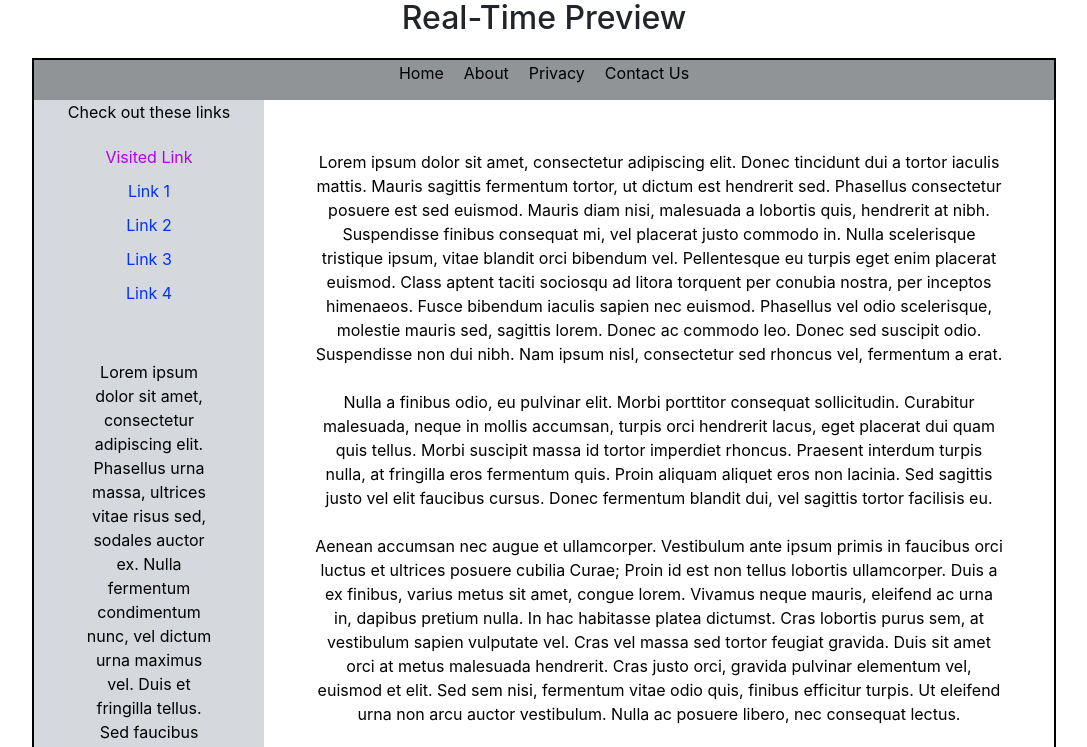
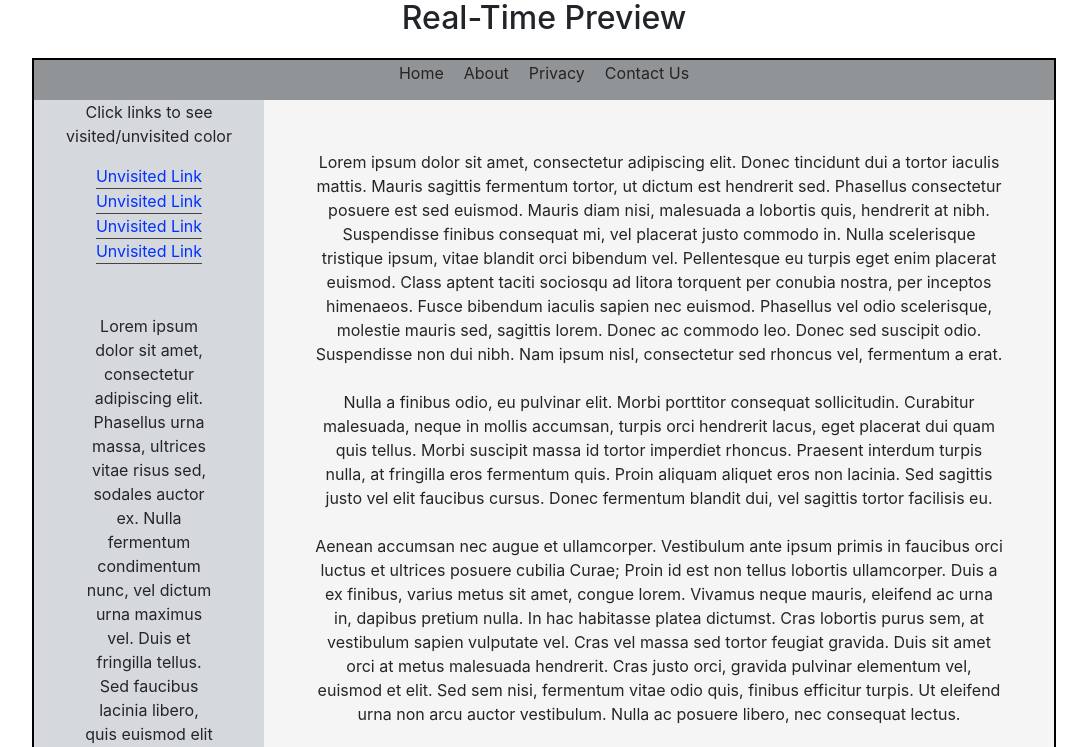
Before and after one commit to nashvillefcc/palettepicker, a React (Create React App) app: page / in a window 1280 px wide. Shown: the part 714-1461 px from the top of the page, without its empty margins (96-1183 px from the left). Built offline with nearby package versions, Linux system fonts and the light colour scheme.

Commit message:
makes links interactive

```diff
--- a/src/Components/Container/Container.js
+++ b/src/Components/Container/Container.js
@@ -14,12 +14,12 @@ class Container extends React.Component {
       // Managing state from this top-level container seems like
       // the easiest way to have the color buttons communicate
       // with their respective elements in the preview pane
-      mainBg: "#FFFFFF",
-      mainText: "#000000",
+      mainBg: "#f5f5f5",
+      mainText: "#252525",
       navbarBg: "#909497",
-      navbarText: "#000000",
+      navbarText: "#252525",
       sidebarBg: "#D5D8DC",
-      sidebarText: "#000000",
+      sidebarText: "#252525",
       link: "#0032FF",
       visitedLink: "#B000F7"
     };
--- /dev/null
+++ b/src/Components/Link/Link.css
@@ -0,0 +1,10 @@
+button {
+  background: none !important;
+  color: inherit;
+  border: none;
+  padding: 0 !important;
+  font: inherit;
+  /*border is optional*/
+  border-bottom: 1px solid #444;
+  cursor: pointer;
+}
--- /dev/null
+++ b/src/Components/Link/Link.js
@@ -0,0 +1,39 @@
+import React from "react";
+import "./Link.css";
+
+class Link extends React.Component {
+  constructor(props) {
+    super(props);
+    this.state = {
+      clicked: this.props.clicked
+    };
+  }
+  render() {
+    const { clicked } = this.state;
+    return clicked ? (
+      <button
+        style={{
+          color: this.props.visitedLink
+        }}
+        onClick={this.toggleClick}
+      >
+        {" "}
+        Visited Link{" "}
+      </button>
+    ) : (
+      <button
+        style={{
+          color: this.props.link
+        }}
+        onClick={this.toggleClick}
+      >
+        Unvisited Link
+      </button>
+    );
+  }
+  toggleClick = () => {
+    this.setState({ clicked: !this.state.clicked });
+  };
+}
+
+export default Link;
--- a/src/Components/Sidebar/Sidebar.css
+++ b/src/Components/Sidebar/Sidebar.css
@@ -5,14 +5,3 @@
   flex: 1;
   text-align: center;
 }
-
-button {
-  background: none !important;
-  color: inherit;
-  border: none;
-  padding: 0 !important;
-  font: inherit;
-  /*border is optional*/
-  border-bottom: 1px solid #444;
-  cursor: pointer;
-}
--- a/src/Components/Sidebar/Sidebar.js
+++ b/src/Components/Sidebar/Sidebar.js
@@ -1,72 +1,27 @@
 import React from "react";
 import PropTypes from "prop-types";
 import "./Sidebar.css";
+import Link from "../Link/Link";
 
 const Sidebar = ({ link, visitedLink, sidebarText, sidebarBg }) => {
   return (
     <nav className="Sidebar" style={{ backgroundColor: sidebarBg }}>
-      <p style={{ color: sidebarText }}>Check out these links</p>
+      <p style={{ color: sidebarText }}>
+        Click links to see visited/unvisited color
+      </p>
       <div>
-        <button
-          style={{
-            color: visitedLink,
-            background: "none",
-            border: "none",
-            margin: "5px"
-          }}
-        >
-          Visited Link
-        </button>
+        <Link link={link} visitedLink={visitedLink} />
       </div>
       <div>
-        <button
-          style={{
-            color: link,
-            background: "none",
-            border: "none",
-            margin: "5px"
-          }}
-        >
-          Link 1
-        </button>
+        <Link link={link} visitedLink={visitedLink} />
       </div>
       <div>
-        <button
-          style={{
-            color: link,
-            background: "none",
-            border: "none",
-            margin: "5px"
-          }}
-        >
-          Link 2
-        </button>
+        <Link link={link} visitedLink={visitedLink} />
       </div>
       <div>
-        <button
-          style={{
-            color: link,
-            background: "none",
-            border: "none",
-            margin: "5px"
-          }}
-        >
-          Link 3
-        </button>
+        <Link link={link} visitedLink={visitedLink} />
       </div>
-      <div>
-        <button
-          style={{
-            color: link,
-            background: "none",
-            border: "none",
-            margin: "5px"
-          }}
-        >
-          Link 4
-        </button>
-      </div>
-      <p style={{color: sidebarText, margin: "50px"}}>
+      <p style={{ color: sidebarText, margin: "50px" }}>
         Lorem ipsum dolor sit amet, consectetur adipiscing elit. Phasellus urna
         massa, ultrices vitae risus sed, sodales auctor ex. Nulla fermentum
         condimentum nunc, vel dictum urna maximus vel. Duis et fringilla tellus.
@@ -78,7 +33,6 @@ const Sidebar = ({ link, visitedLink, sidebarText, sidebarBg }) => {
     </nav>
   );
 };
-
 Sidebar.propTypes = {
   link: PropTypes.string.isRequired,
   visitedLink: PropTypes.string.isRequired,
```
